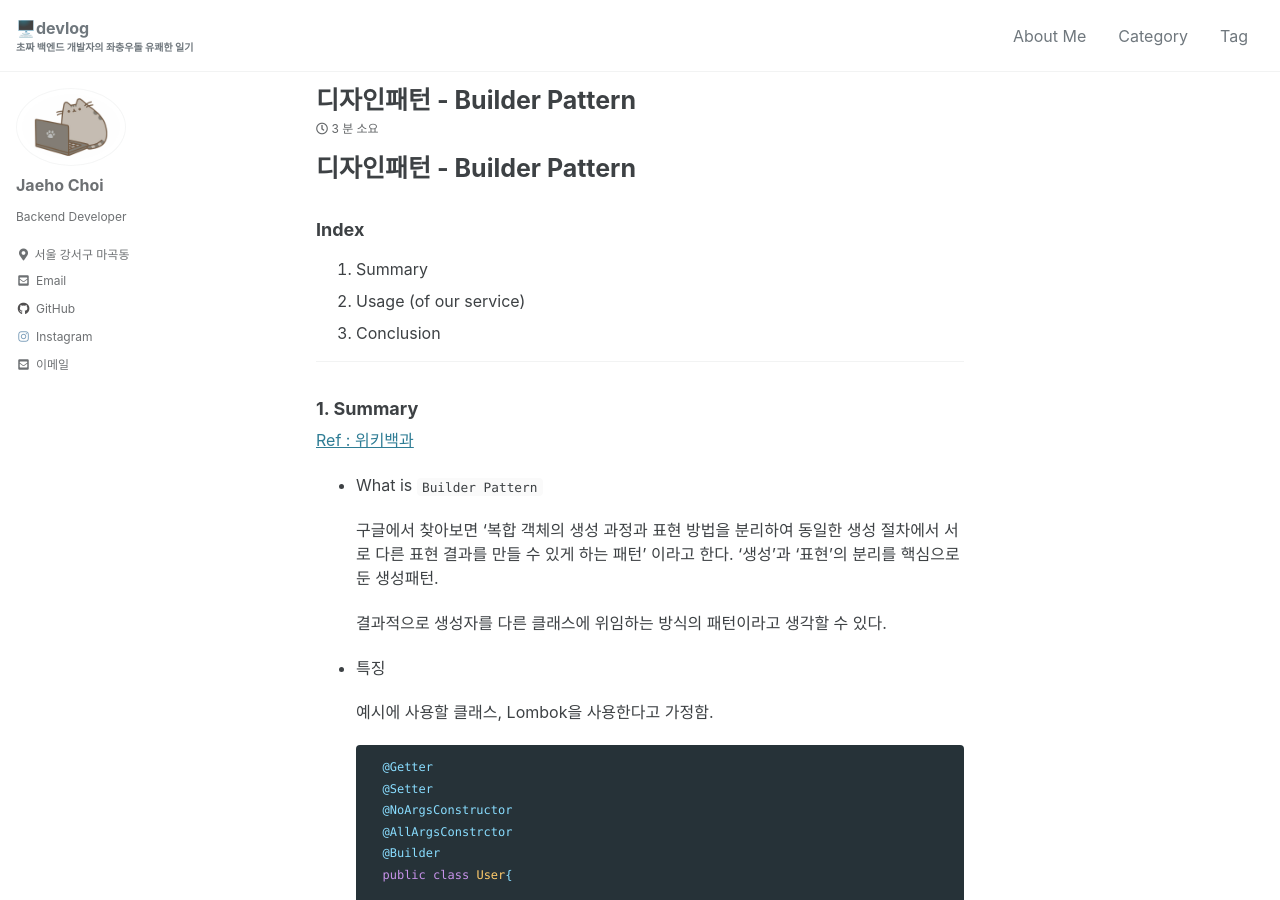
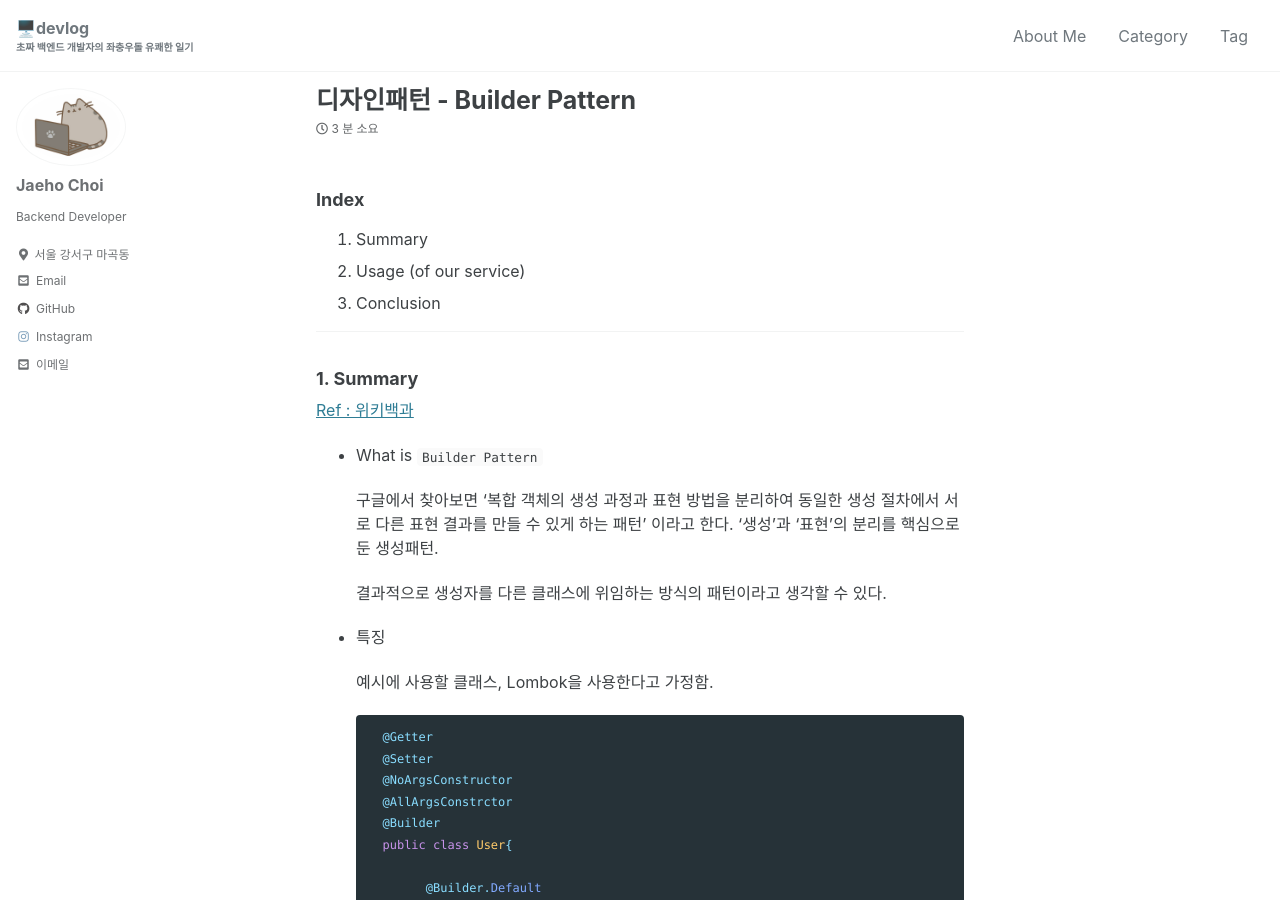
Before and after one commit to JulySeven1995/JulySeven1995.github.io, a Jekyll site: the page built from _posts/dev/2022-06-23-builder-pattern.md, in a window 1280 px wide and 900 px high. Built offline with Jekyll 4.4.1, drawn with Linux system fonts in a browser that asks for light colours; cached includes are drawn as plain includes.

Commit message:
drop h1 title on builder pattern

```diff
--- a/_posts/dev/2022-06-23-builder-pattern.md
+++ b/_posts/dev/2022-06-23-builder-pattern.md
@@ -7,8 +7,6 @@ tags:
 layout: single
 comments: true
 ---
-
-# 디자인패턴 - Builder Pattern
 
 ### Index
 
```
